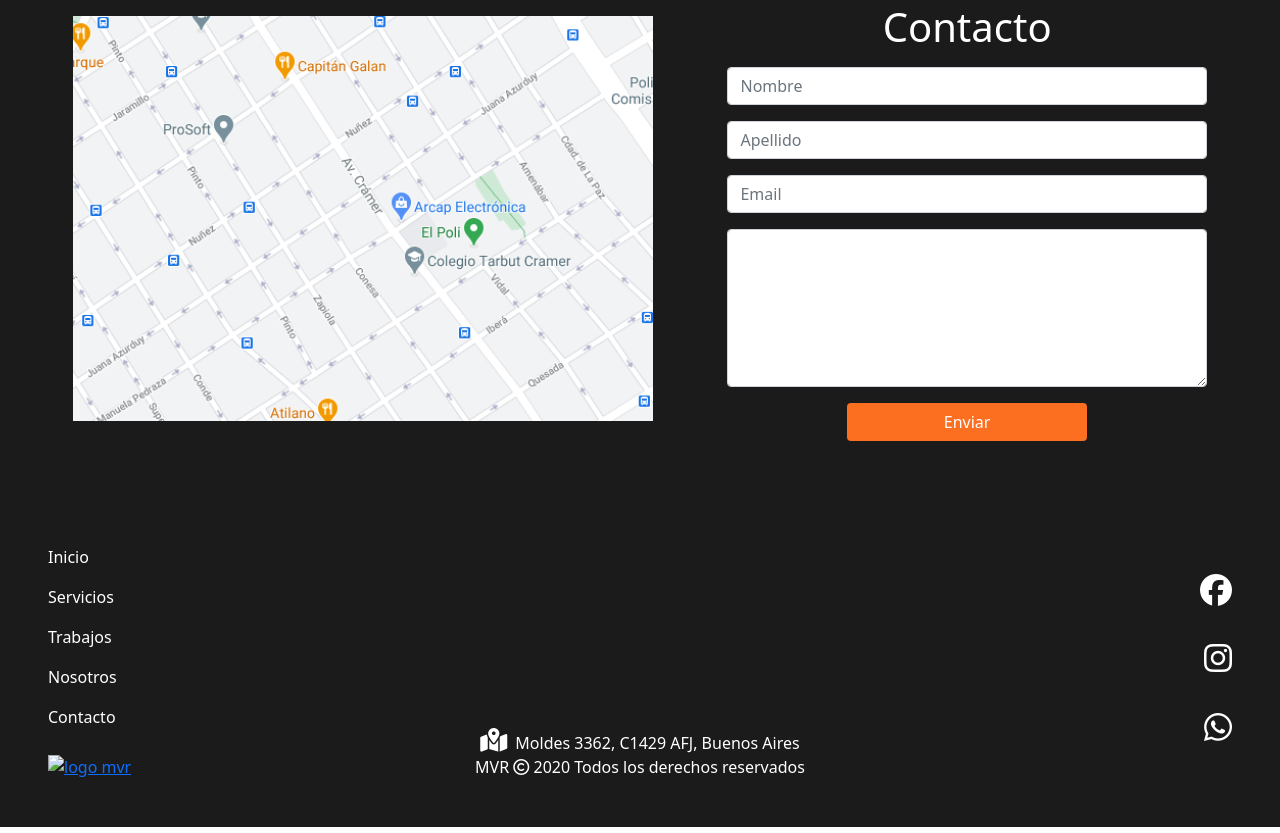
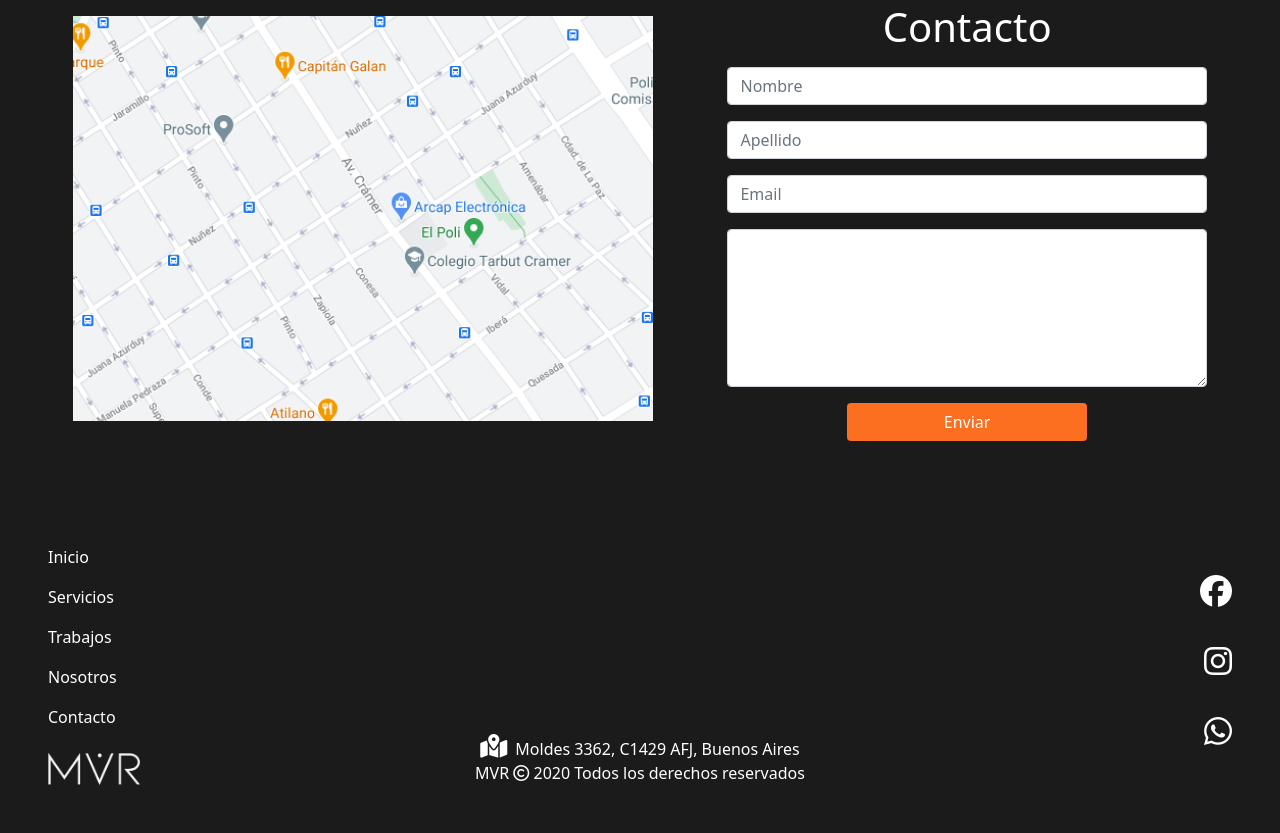
Before and after one commit to mncort/mvr, a plain HTML site: page index.html in a window 1280 px wide. Shown: the part 2288-3121 px from the top of the page. Drawn offline with nearby package versions, Linux system fonts and the light colour scheme.

Commit message:
0.3.0.4.1

```diff
--- a/index.html
+++ b/index.html
@@ -304,7 +304,7 @@
             <a class="nav-link" href="#trabajos">Trabajos</a>
             <a class="nav-link" href="#nosotros">Nosotros</a>
             <a class="nav-link" href="#contacto">Contacto</a>
-            <a class="mt-3" href="#"><img class="logo" src="images/logo-w1.png" alt="logo mvr"></a>
+            <a class="mt-3" href="#"><img class="logo" src="assets/img/logo-w1.png" alt="logo mvr"></a>
           </div>
         </div>
 
```
